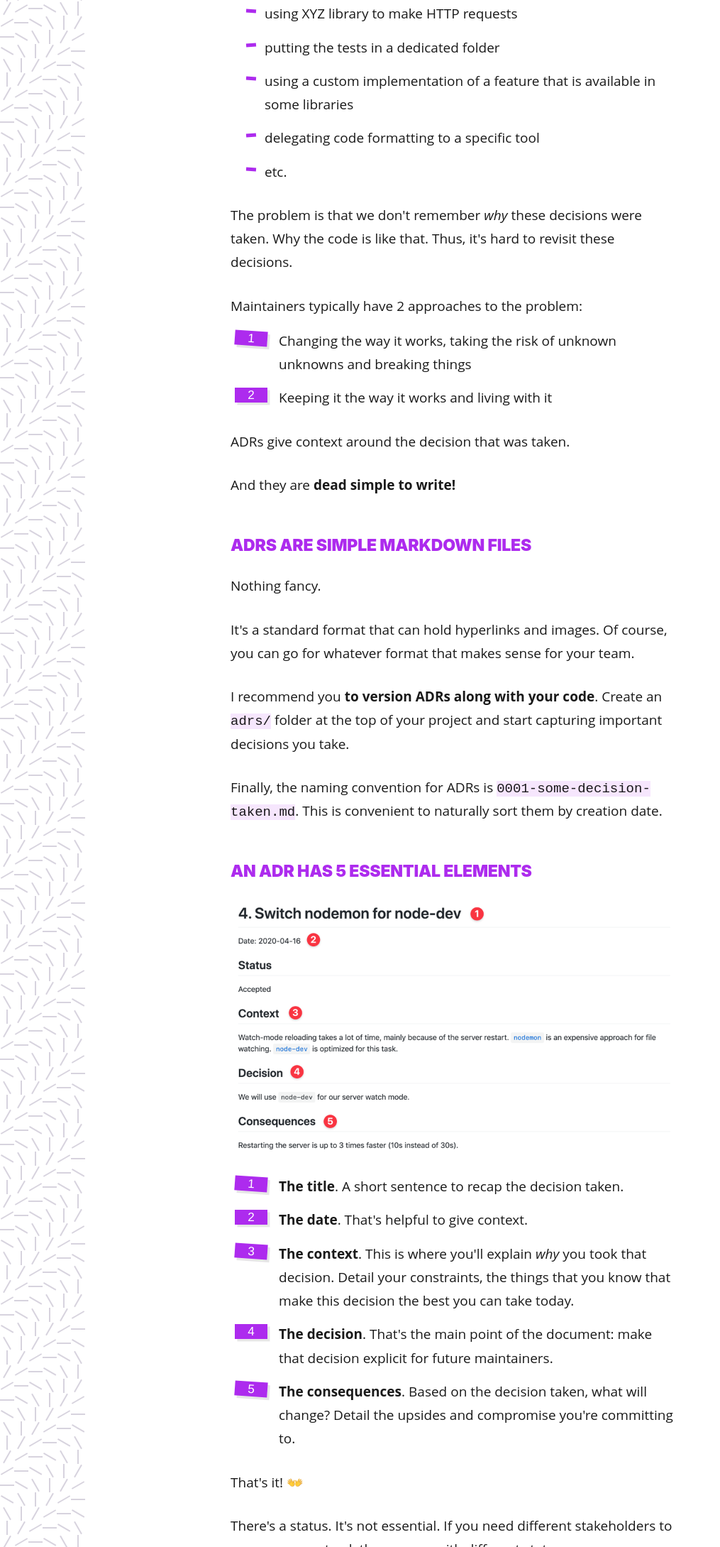
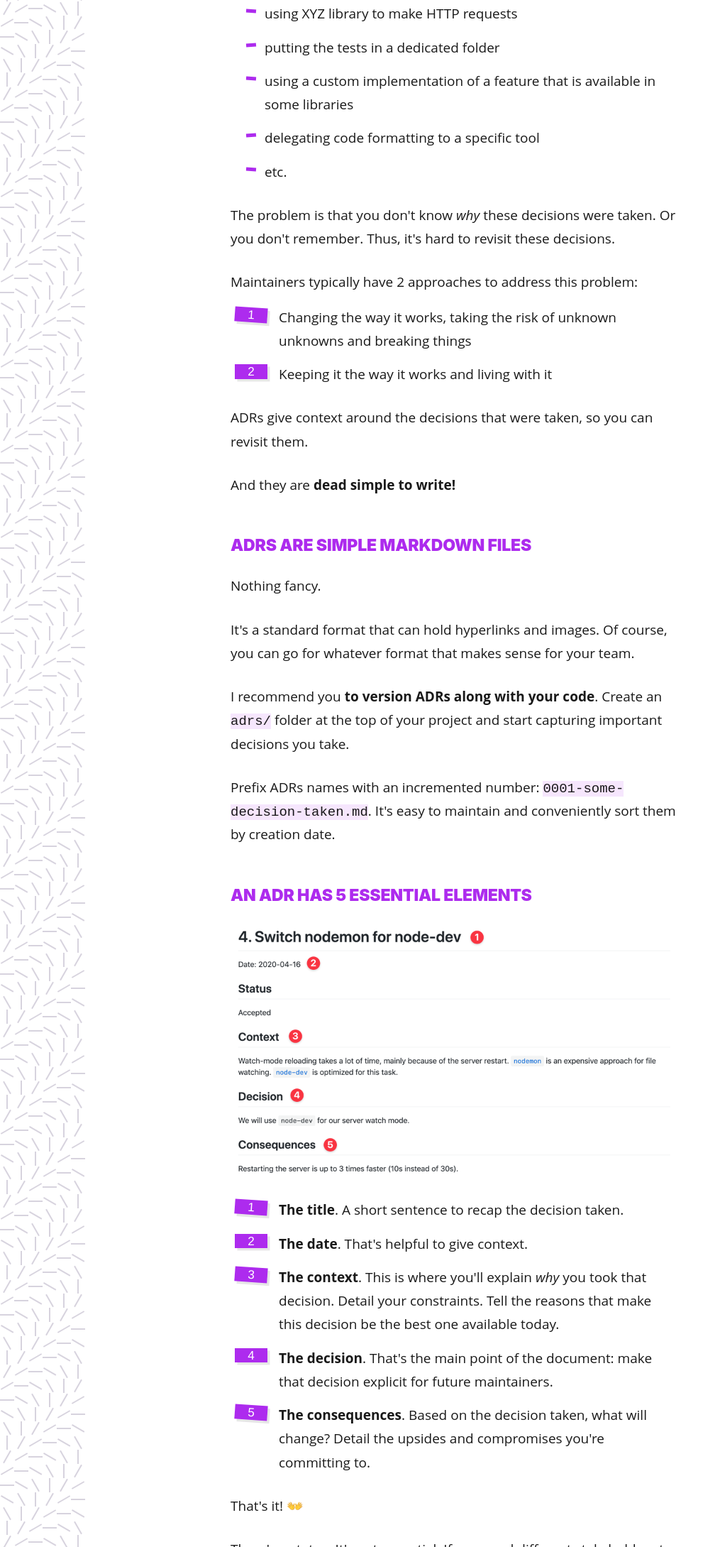
Before and after one commit to nicoespeon/understandlegacycode.com, a Gatsby site: page /blog/earn-maintainers-esteem-with-adrs/ in a window 1280 px wide. Shown: the part 1823-4002 px from the top of the page at 71% size, without its empty margins (0-1015 px from the left). Built offline with nearby package versions, Linux system fonts and the light colour scheme; Gatsby itself is replaced by a stand-in of ours; some packages are replaced by stand-ins of ours.

Commit message:
Fix typos

```diff
--- a/content/blog/earn-maintainers-esteem-with-adrs/index.md
+++ b/content/blog/earn-maintainers-esteem-with-adrs/index.md
@@ -29,7 +29,7 @@ If you document what you know, that will surely help future maintainers!
 
 **But documentation needs to be maintained**. It's generally not synced with the code, so it has the annoying tendency to get out of date. Maintaining it takes time and energy. It's dispiriting.
 
-Hopefully, there's something simple you can do to ease future maintainers life that doesn't require to be maintained.
+Hopefully, there's something simple you can do to ease future maintainers' life that doesn't require to be maintained.
 
 ## Architecture Decision Records (ADRs)
 
@@ -43,14 +43,14 @@ Across the project lifecycle, many decisions are taken:
 - delegating code formatting to a specific tool
 - etc.
 
-The problem is that we don't remember _why_ these decisions were taken. Why the code is like that. Thus, it's hard to revisit these decisions.
+The problem is that you don't know _why_ these decisions were taken. Or you don't remember. Thus, it's hard to revisit these decisions.
 
-Maintainers typically have 2 approaches to the problem:
+Maintainers typically have 2 approaches to address this problem:
 
 1. Changing the way it works, taking the risk of unknown unknowns and breaking things
 2. Keeping it the way it works and living with it
 
-ADRs give context around the decision that was taken.
+ADRs give context around the decisions that were taken, so you can revisit them.
 
 And they are **dead simple to write!**
 
@@ -62,7 +62,7 @@ It's a standard format that can hold hyperlinks and images. Of course, you can g
 
 I recommend you **to version ADRs along with your code**. Create an `adrs/` folder at the top of your project and start capturing important decisions you take.
 
-Finally, the naming convention for ADRs is `0001-some-decision-taken.md`. This is convenient to naturally sort them by creation date.
+Prefix ADRs names with an incremented number: `0001-some-decision-taken.md`. It's easy to maintain and conveniently sort them by creation date.
 
 ### An ADR has 5 essential elements
 
@@ -70,9 +70,9 @@ Finally, the naming convention for ADRs is `0001-some-decision-taken.md`. This i
 
 1. **The title**. A short sentence to recap the decision taken.
 2. **The date**. That's helpful to give context.
-3. **The context**. This is where you'll explain _why_ you took that decision. Detail your constraints, the things that you know that make this decision the best you can take today.
+3. **The context**. This is where you'll explain _why_ you took that decision. Detail your constraints. Tell the reasons that make this decision be the best one available today.
 4. **The decision**. That's the main point of the document: make that decision explicit for future maintainers.
-5. **The consequences**. Based on the decision taken, what will change? Detail the upsides and compromise you're committing to.
+5. **The consequences**. Based on the decision taken, what will change? Detail the upsides and compromises you're committing to.
 
 That's it! 👐
 
@@ -82,7 +82,7 @@ However, the status becomes really interesting when you need to revisit a decisi
 
 ### Revisit a past decision = a new ADR
 
-The point of ADRs is to help you understand quickly why a decision was made. With this context, you may realize you have more knowledge/budget/tooling to take a different decision today.
+The point of ADRs is to help you understand quickly why a decision was made. With this context, you may realize that you have more knowledge/budget/tooling to take a different decision today.
 
 Document that in a new ADR. It will supersede the previous decision.
 
@@ -97,7 +97,7 @@ Doing so makes it easy to follow the evolution of the decisions.
 
 ### What kind of decisions?
 
-ADRs are not just for major architecture decisions. I wouldn't recommend writing an ADR because you renamed a class.
+ADRs are not just for major architecture decisions. Athough I wouldn't recommend writing an ADR just because you renamed a class.
 
 Find the middle ground. Be aware of the decisions you take.
 
```
